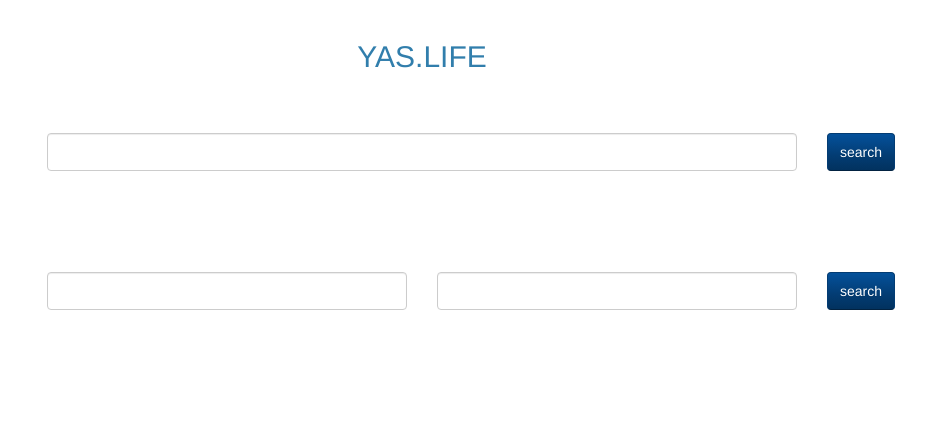
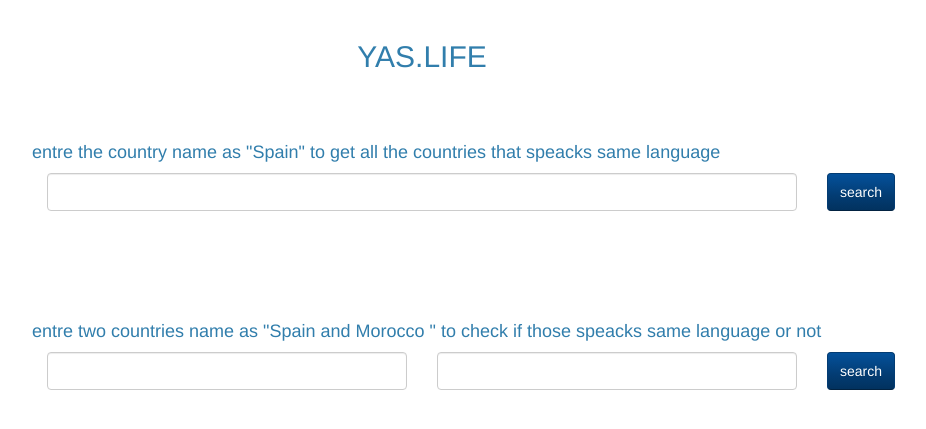
Before and after one commit to elbrihi/PHP_YAS_TEST, a PHP site: page /view/index.php in a window 1280 px wide. Shown: the top 429 px of the page, without its empty margins (23-949 px from the left). Run offline with PHP 8.4, Linux system fonts and the light colour scheme.

Commit message:
adding h4 tag to index.php file

```diff
--- a/view/index.php
+++ b/view/index.php
@@ -19,6 +19,7 @@ session_start();
 
         <div class="row">
             <div class="input-daterange">
+                <h4>entre the country name as "Spain" to get all the countries that speacks same language</h4>
                 <div class="col-md-8">
                     <input type="text" name="country" id="country"  class="form-control" />
                 </div>
@@ -37,6 +38,7 @@ session_start();
         </div>
         <div class="row">
             <div class="input-daterange">
+                <h4>entre  two countries name as "Spain and Morocco " to check if those speacks same language or not </h4>
                 <div class="col-md-4">
                     <input type="text" name="country" id="first_country"  class="form-control" />
                 </div>
```
